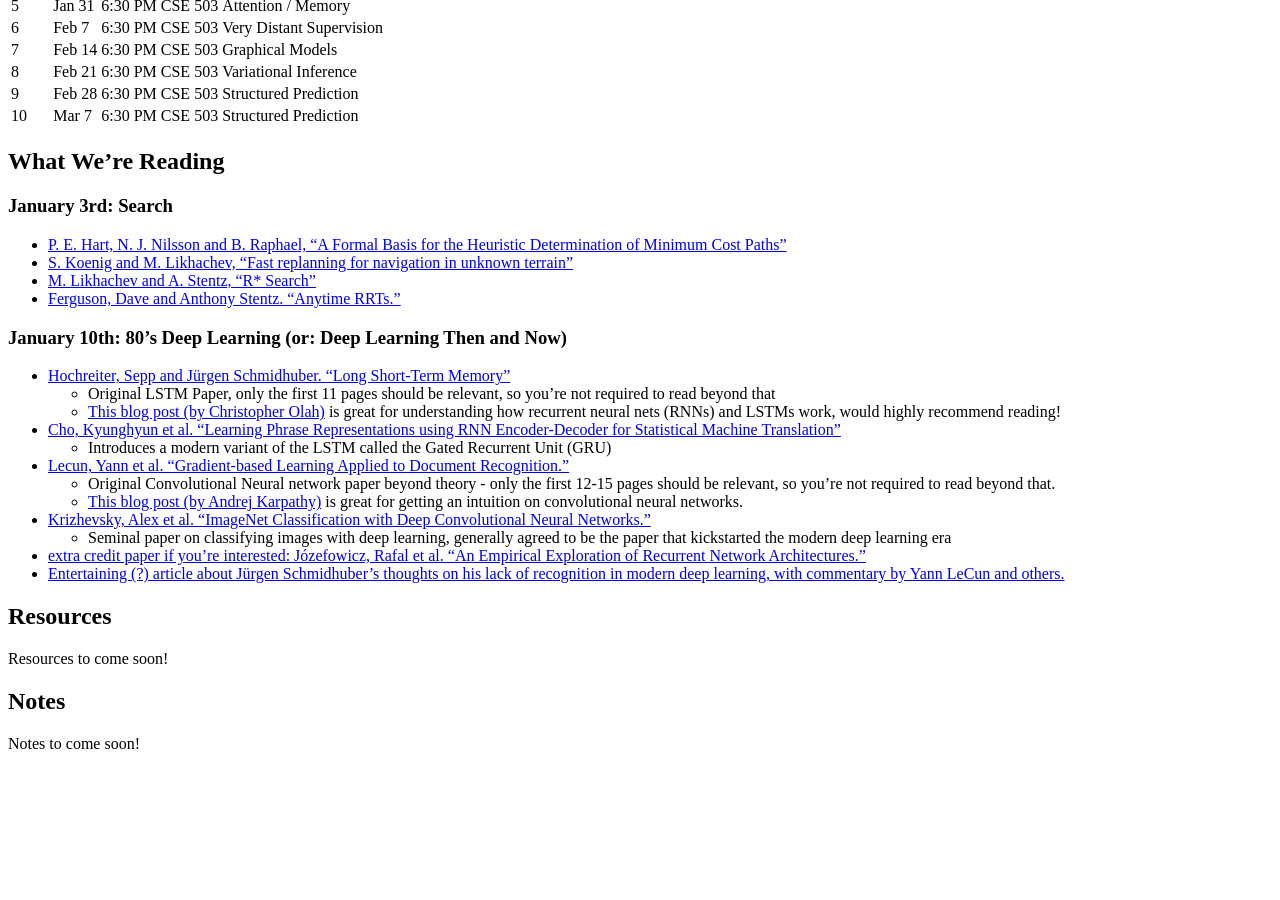
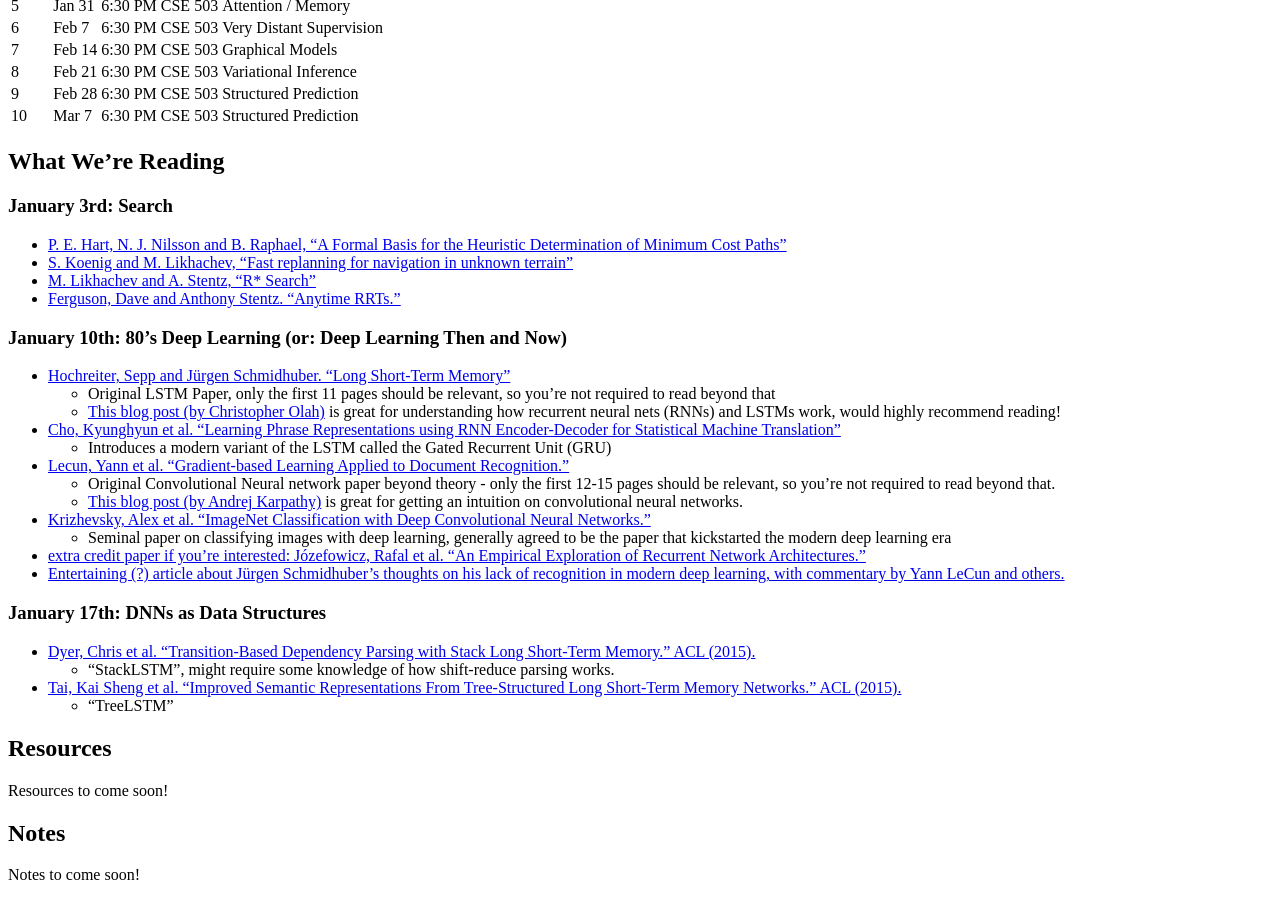
Before and after one commit to MachinesWhoLearn/machineswholearn.github.io, a Jekyll site: the page built from mwl_reading_group.md, in a window 1280 px wide and 900 px high, scrolled down 585 px. Built offline with Jekyll 4.4.1, drawn with Linux system fonts in a browser that asks for light colours; before the commit the page ends 1354 px from its top, so only the background shows below that.

Commit message:
add january 17 papers

```diff
--- a/mwl_reading_group.md
+++ b/mwl_reading_group.md
@@ -24,7 +24,7 @@ people with a solid probability and mathematics background, however.
 |------|------|------|-------|-----------------------------------------------------|
 | 1 | Jan 3 | 6:30 PM | CSE 503 | [[a-z]* and how to search<br>Search in machine learning](#january-3rd-search) |
 | 2 | Jan 10 | 6:30 PM | CSE 503 | [80's Deep Learning](#january-10th-80s-deep-learning-or-deep-learning-then-and-now) |
-| 3 | Jan 17 | 6:30 PM | CSE 503 | Deep Neural Nets as Data Structures |
+| 3 | Jan 17 | 6:30 PM | CSE 503 | [Deep Neural Nets as Data Structures](#january-17th-dnns-as-data-structures) |
 | 4 | Jan 24 | 6:30 PM | CSE 503 | Optimization |
 | 5 | Jan 31 | 6:30 PM | CSE 503 | Attention / Memory |
 | 6 | Feb 7 | 6:30 PM | CSE 503 | Very Distant Supervision |
@@ -63,6 +63,11 @@ people with a solid probability and mathematics background, however.
   - [extra credit paper if you're interested: Józefowicz, Rafal et al. "An Empirical Exploration of Recurrent Network Architectures."](https://pdfs.semanticscholar.org/324f/c9c732116fa81624faad07524039f193cede.pdf)
   - [Entertaining (?) article about Jürgen Schmidhuber's thoughts on his lack of recognition in modern deep learning, with commentary by Yann LeCun and others.](http://www.nytimes.com/2016/11/27/technology/artificial-intelligence-pioneer-jurgen-schmidhuber-overlooked.html)
 
+### January 17th: DNNs as Data Structures
+  - [Dyer, Chris et al. “Transition-Based Dependency Parsing with Stack Long Short-Term Memory.” ACL (2015).](https://pdfs.semanticscholar.org/aa8d/3cb91d00aa7e981d9686e07c99505aba4fd8.pdf)
+    - "StackLSTM", might require some knowledge of how shift-reduce parsing works.
+  - [Tai, Kai Sheng et al. “Improved Semantic Representations From Tree-Structured Long Short-Term Memory Networks.” ACL (2015).](https://pdfs.semanticscholar.org/b251/b79996e475d22dd7081387c435e67e087043.pdf)
+    - "TreeLSTM"
 
 ## Resources
 
```
